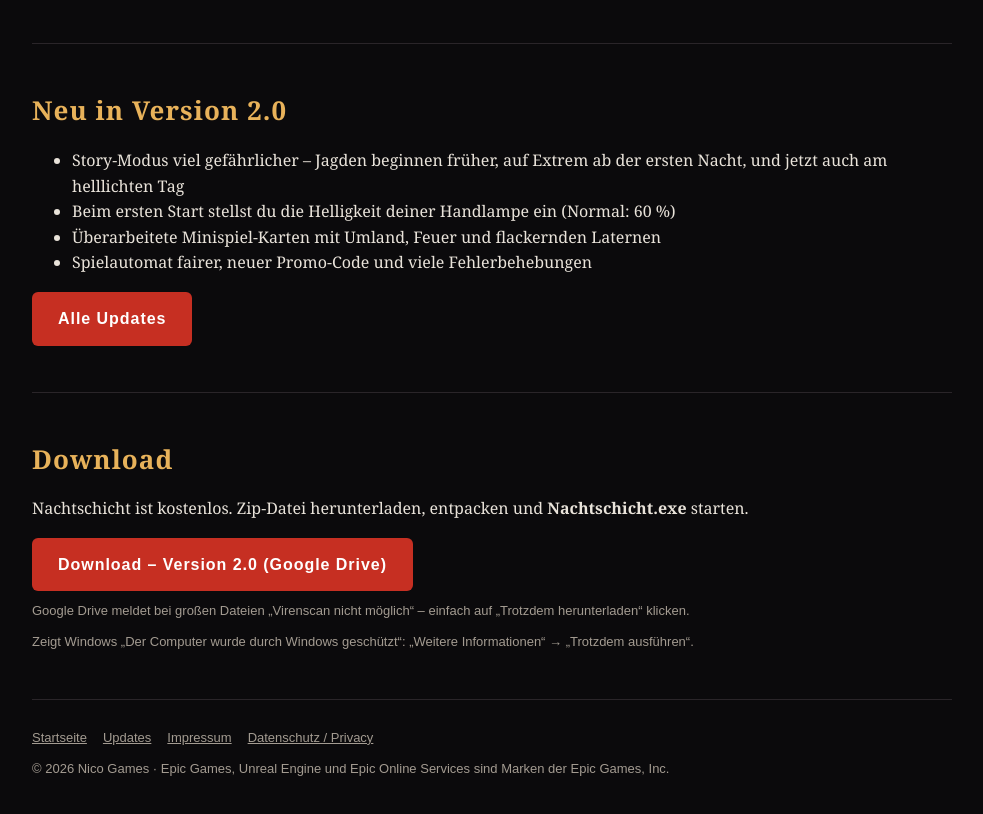
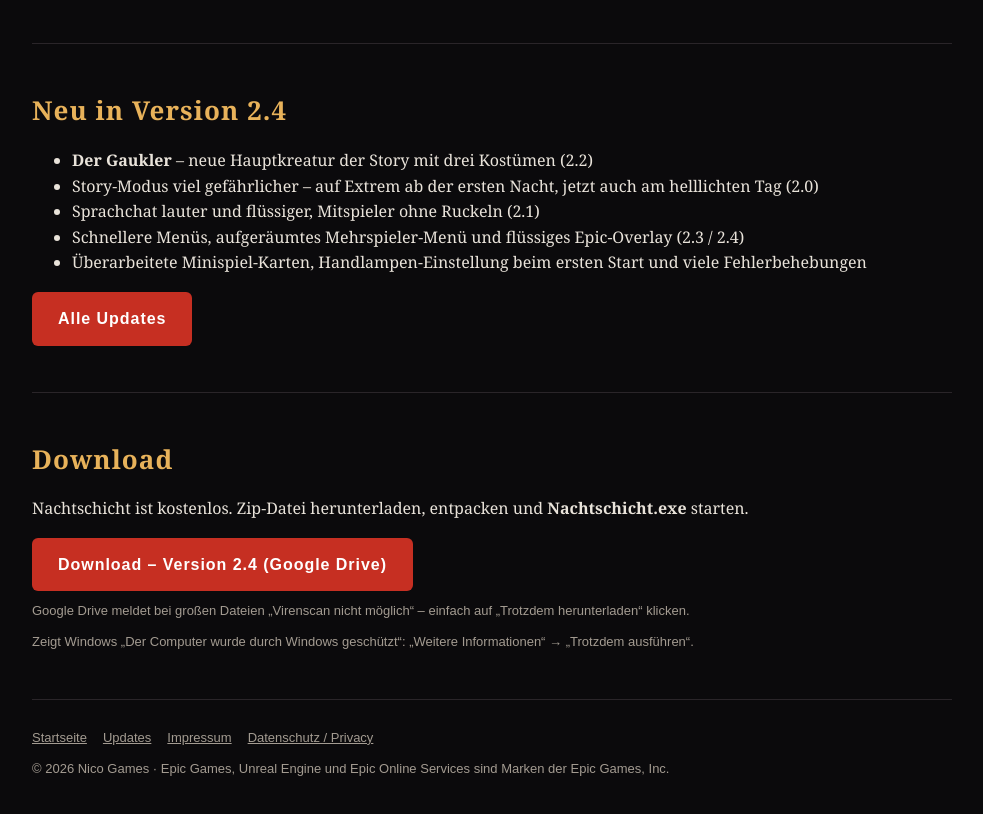
Before and after one commit to elias910/nicogames, a plain HTML site: page spiele/nachtschicht/index.html in a window 1280 px wide. Shown: the part 1120-1934 px from the top of the page, without its empty margins (148-1131 px from the left). Drawn offline with Linux system fonts and the light colour scheme.

Commit message:
Add files via upload

```diff
--- a/spiele/nachtschicht/index.html
+++ b/spiele/nachtschicht/index.html
@@ -13,7 +13,7 @@
   <img src="../../icon.png" alt=""><a class="brand" href="../../index.html">Nico Games</a>
   <nav><a href="../../index.html#spiele">Spiele</a><a href="../../updates.html">Updates</a><a href="../../index.html#ueber">Über</a><details class="menu"><summary>Rechtliches</summary><div class="drop"><a href="../../datenschutz.html">Datenschutzerklärung</a><a href="../../impressum.html">Impressum</a></div></details></nav>
 </div></header>
-<div class="hero" style="background-image:url(../../assets/nachtschicht_banner.jpg)"><div class="wrap">
+<div class="hero center" style="background-image:url(../../assets/nachtschicht_banner.jpg)"><div class="wrap">
   <h1>NACHTSCHICHT</h1>
   <p class="tag">Survival Horror</p>
   <a class="btn" href="#download">Kostenlos spielen</a>
@@ -34,12 +34,13 @@
   </section>
 
   <section id="neu">
-    <h2>Neu in Version 2.0</h2>
+    <h2>Neu in Version 2.4</h2>
     <ul>
-      <li>Story-Modus viel gefährlicher – Jagden beginnen früher, auf Extrem ab der ersten Nacht, und jetzt auch am helllichten Tag</li>
-      <li>Beim ersten Start stellst du die Helligkeit deiner Handlampe ein (Normal: 60 %)</li>
-      <li>Überarbeitete Minispiel-Karten mit Umland, Feuer und flackernden Laternen</li>
-      <li>Spielautomat fairer, neuer Promo-Code und viele Fehlerbehebungen</li>
+      <li><strong>Der Gaukler</strong> – neue Hauptkreatur der Story mit drei Kostümen (2.2)</li>
+      <li>Story-Modus viel gefährlicher – auf Extrem ab der ersten Nacht, jetzt auch am helllichten Tag (2.0)</li>
+      <li>Sprachchat lauter und flüssiger, Mitspieler ohne Ruckeln (2.1)</li>
+      <li>Schnellere Menüs, aufgeräumtes Mehrspieler-Menü und flüssiges Epic-Overlay (2.3 / 2.4)</li>
+      <li>Überarbeitete Minispiel-Karten, Handlampen-Einstellung beim ersten Start und viele Fehlerbehebungen</li>
     </ul>
     <a class="btn" href="../../updates.html">Alle Updates</a>
   </section>
@@ -47,7 +48,7 @@
   <section id="download">
     <h2>Download</h2>
     <p>Nachtschicht ist kostenlos. Zip-Datei herunterladen, entpacken und <strong>Nachtschicht.exe</strong> starten.</p>
-    <a class="btn" id="dl" href="https://drive.google.com/file/d/1IjBWSGfJ-tTDKTG_dn2cKe7Y-QutPqEe/view?usp=sharing" target="_blank" rel="noopener">Download – Version 2.0 (Google Drive)</a>
+    <a class="btn" id="dl" href="https://drive.google.com/file/d/1tbv3YMXgSqKl1F6lECat4AeBCoiPZCbM/view?usp=sharing" target="_blank" rel="noopener">Download – Version 2.4 (Google Drive)</a>
     <div class="meta">Google Drive meldet bei großen Dateien „Virenscan nicht möglich“ – einfach auf „Trotzdem herunterladen“ klicken.</div>
     <div class="meta">Zeigt Windows „Der Computer wurde durch Windows geschützt“: „Weitere Informationen“ → „Trotzdem ausführen“.</div>
   </section>
```
